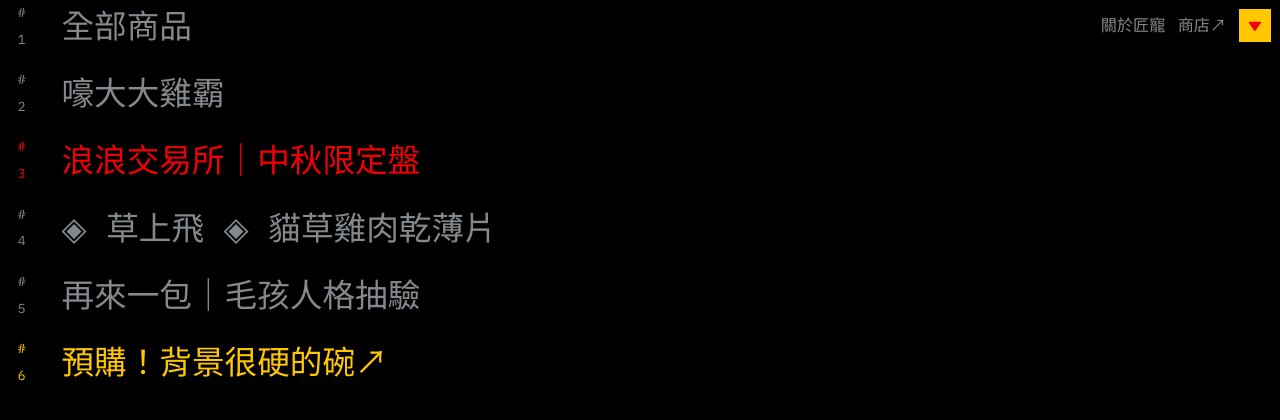
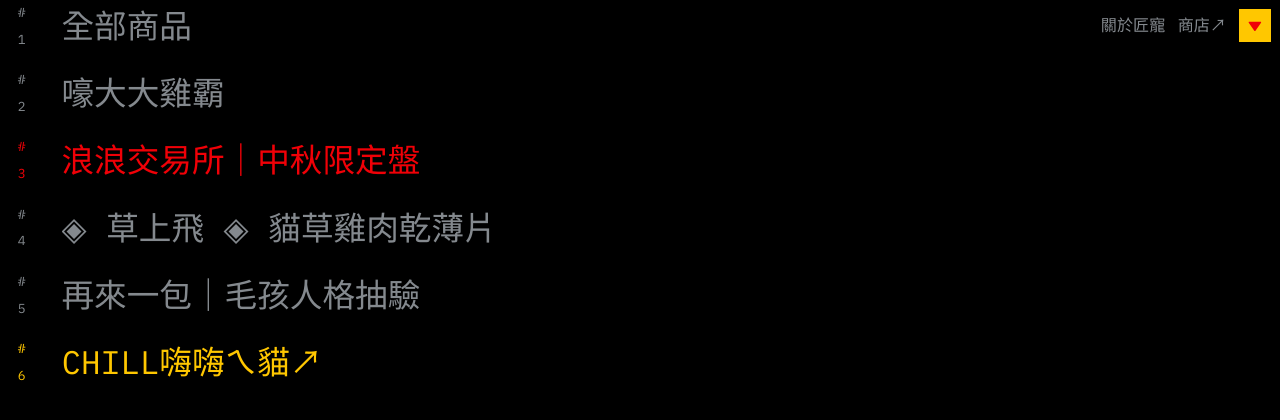
Before and after one commit to aa89976566/furmosa_menu, a Next.js app: page / in a window 1280 px wide. Shown: the top 420 px of the page. Built offline with nearby package versions, Linux system fonts and the light colour scheme; a web font is replaced by a local one.

Commit message:
Rename Kali preorder menu item

```diff
--- a/src/data/works.ts
+++ b/src/data/works.ts
@@ -74,7 +74,7 @@ export const WORKS_ROWS: WorksRow[] = [
   {
     kind: "link",
     index: 6,
-    label: "預購！背景很硬的碗",
+    label: "chill嗨嗨ㄟ貓",
     href: "https://furmosa.com/pages/found-object-001",
     color: "yellow",
     latest: true,
```
